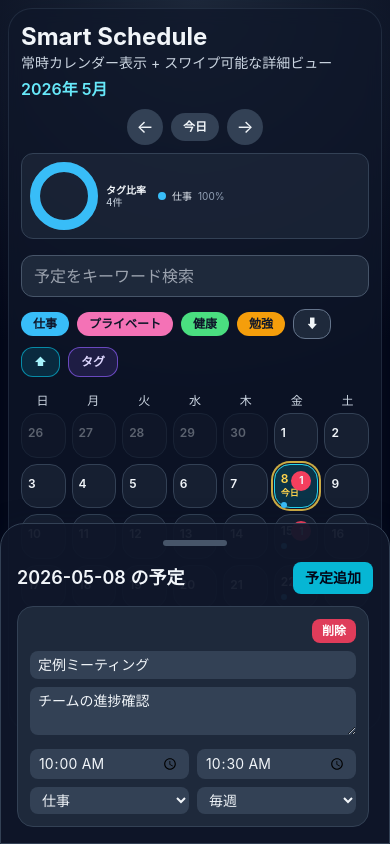
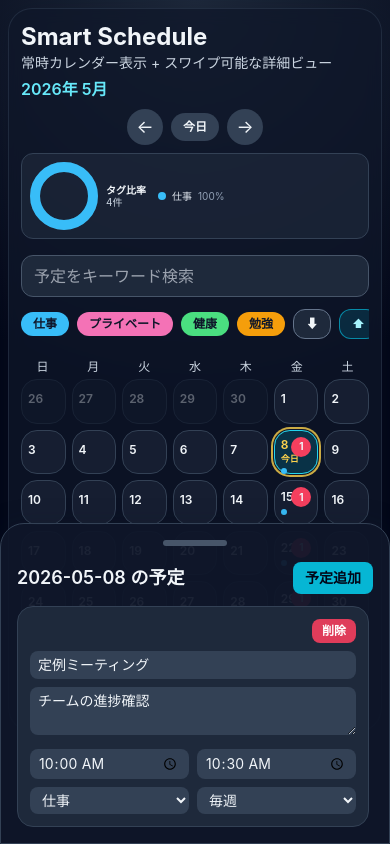
Before and after one commit to kazumamorisita/schedule-c, a React (Vite) app: page / in a window 390 px wide. Built offline with nearby package versions, Linux system fonts and the light colour scheme; the HTML template or start-up script is replaced by a standard one.

Commit message:
Make tag row single-line horizontal scroll on mobile

```diff
--- a/src/App.tsx
+++ b/src/App.tsx
@@ -316,21 +316,21 @@ function App() {
           />
         </div>
 
-        <div className="mb-3 flex flex-wrap items-center gap-2">
+        <div className="mb-3 flex flex-nowrap items-center gap-2 overflow-x-auto pb-1 pr-1 touch-pan-x">
           {tags.map((t) => (
             <button
               key={t.id}
               onClick={() =>
                 setActiveTags((prev) => (prev.includes(t.id) ? prev.filter((id) => id !== t.id) : [...prev, t.id]))
               }
-              className={`rounded-full px-3 py-1 text-xs font-semibold ${activeTags.includes(t.id) ? "opacity-100" : "opacity-35"}`}
+              className={`shrink-0 rounded-full px-3 py-1 text-xs font-semibold ${activeTags.includes(t.id) ? "opacity-100" : "opacity-35"}`}
               style={{ backgroundColor: t.color, color: "#0f172a" }}
             >
               {t.name}
             </button>
           ))}
           <button
-            className="inline-flex items-center gap-1 rounded-xl border border-slate-500 bg-slate-800 px-3 py-1.5 text-xs font-semibold text-slate-100"
+            className="inline-flex shrink-0 items-center gap-1 rounded-xl border border-slate-500 bg-slate-800 px-3 py-1.5 text-xs font-semibold text-slate-100"
             onClick={onExport}
             aria-label="JSONエクスポート"
             title="JSONエクスポート"
@@ -338,7 +338,7 @@ function App() {
             <span aria-hidden>⬇</span>
           </button>
           <button
-            className="inline-flex items-center gap-1 rounded-xl border border-cyan-500/70 bg-cyan-500/15 px-3 py-1.5 text-xs font-semibold text-cyan-200"
+            className="inline-flex shrink-0 items-center gap-1 rounded-xl border border-cyan-500/70 bg-cyan-500/15 px-3 py-1.5 text-xs font-semibold text-cyan-200"
             onClick={() => fileRef.current?.click()}
             aria-label="JSONインポート"
             title="JSONインポート"
@@ -346,7 +346,7 @@ function App() {
             <span aria-hidden>⬆</span>
           </button>
           <button
-            className="inline-flex items-center gap-1 rounded-xl border border-violet-500/70 bg-violet-500/15 px-3 py-1.5 text-xs font-semibold text-violet-200"
+            className="inline-flex shrink-0 items-center gap-1 rounded-xl border border-violet-500/70 bg-violet-500/15 px-3 py-1.5 text-xs font-semibold text-violet-200"
             onClick={() => setIsTagEditorOpen(true)}
             aria-label="タグ編集"
             title="タグ編集"
```
